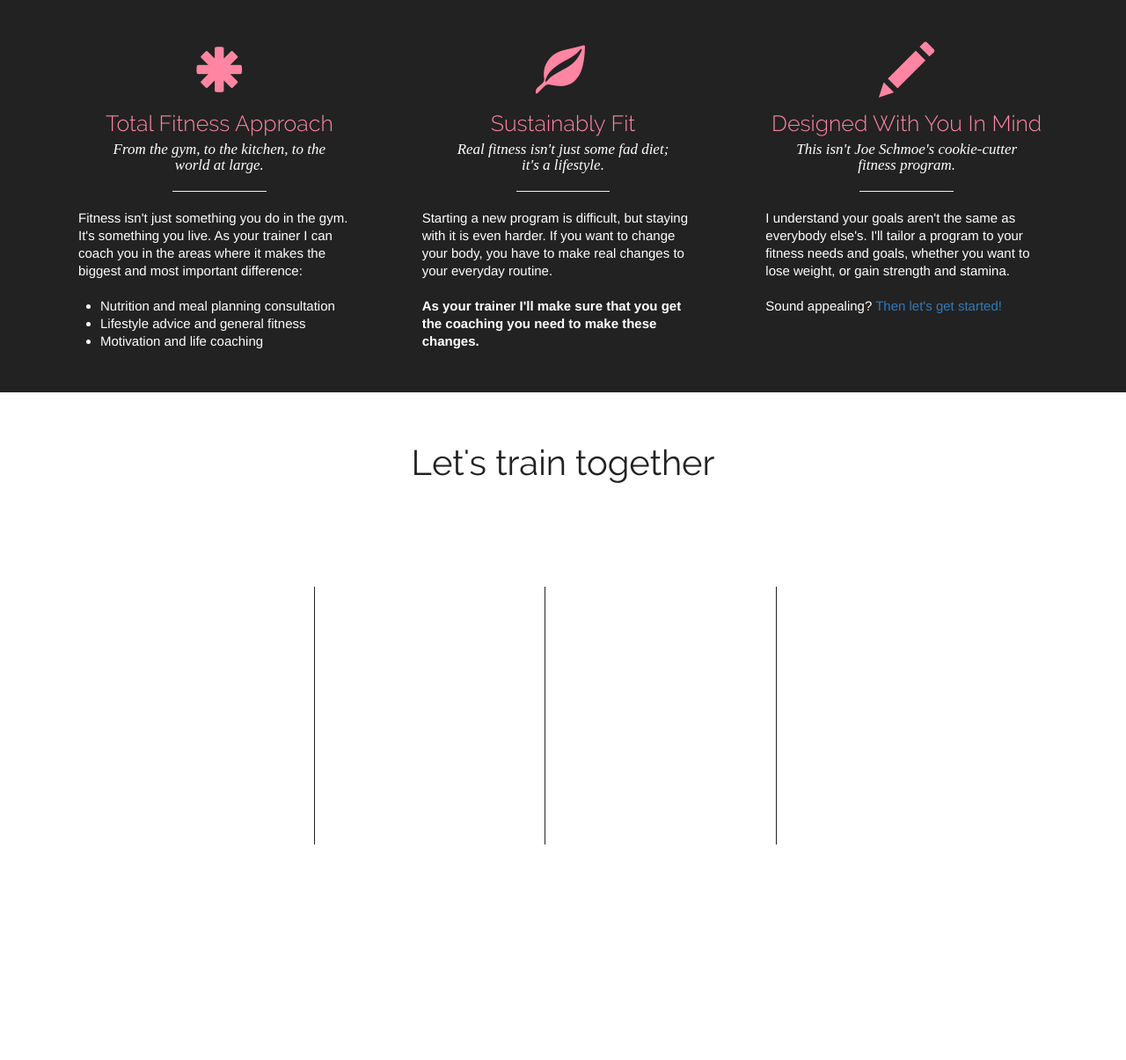
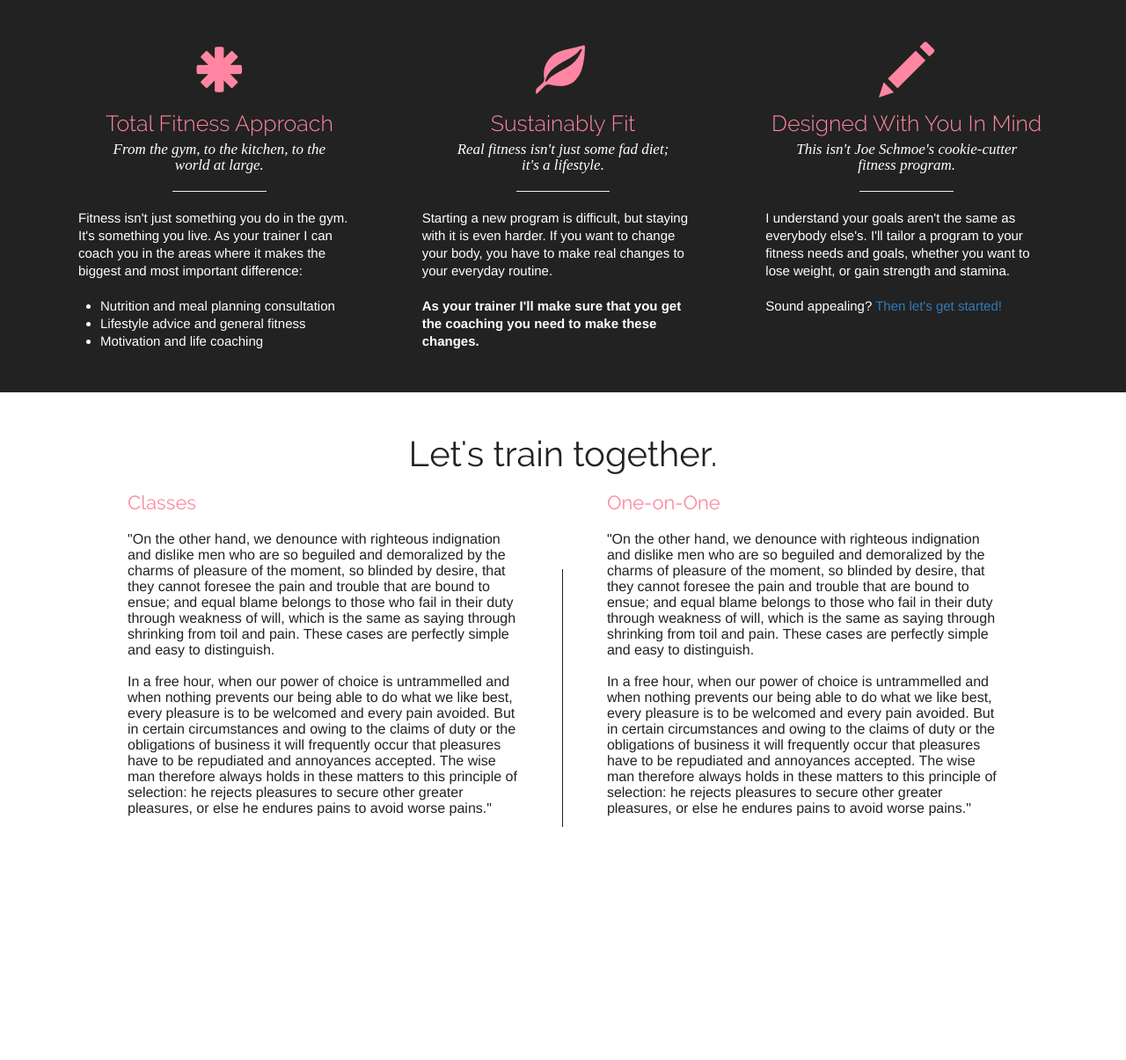
Before and after one commit to mkuchen/djaleo, a Django app: page /cath/ in a window 1280 px wide. Shown: the part 753-1958 px from the top of the page at 88% size. Run offline with Django 3.2, Linux system fonts and the light colour scheme; some libraries are stand-ins or nearby versions.

Commit message:
reintroduced basic layout for about 2 section

```diff
--- a/djaleo/static/css/info/cathie_home.css
+++ b/djaleo/static/css/info/cathie_home.css
@@ -107,21 +107,21 @@ div.slideshow-container div.container div.logos-block {
 	padding: 15px 30px;
 }
 
-div.slideshow-container div.container div.logos-block img {
+div.slideshow-container div.container div.logos-block a img {
 	height: 50%;
 	margin-top: 22px;
 	float: right;
 }
 
-div.logos-block img:nth-child(1) {
+div.logos-block a:nth-child(1) img {
 	margin-right: 15px;
 }
 
-div.logos-block img:nth-child(2) {
+div.logos-block a:nth-child(2) img {
 	margin-right: 66px;
 }
 
-div.logos-block img:nth-child(3) {
+div.logos-block a:nth-child(3) img {
 	margin-right: 57px;
 	height: 65%!important;
 	margin-top: 14px!important;
@@ -360,7 +360,6 @@ div.about-2 div.about-2-inner > div {
 }
 
 div.about-2 div.about-2-inner div.about-top {
-	height: 80px;
 	width: 100%;
 }
 
@@ -368,13 +367,29 @@ div.about-2 div.about-2-inner div.about-top h1 {
 	font-family: RalewayRegular,'Helvetica',Arial,"sans-serif";
 	color: #222;
 	font-size: 40px;
-	line-height: 80px;
+	line-height: 60px;
 	text-align: center;
 }
 
 div.about-2 div.about-2-inner div.about-2-col {
-	width: 24%;
 	height: 400px;
+	width: 49.9%;
+	padding: 10px 50px;
+}
+
+div.about-2-col h3 {
+	font-size: 22px;
+	line-height: 30px;
+	font-family: RalewayRegular,'Helvetica',Arial,"sans-serif";
+	color: #ff85a2;
+}
+
+div.about-2-col p {
+	font-size: 16px;
+	line-height: 18px;
+	color: #222;
+	font-family: 'Helvetica',Arial,"sans-serif";
+	margin-top: 18px;
 }
 /* end */
 
--- a/templates/info/cathie_home.html
+++ b/templates/info/cathie_home.html
@@ -18,9 +18,19 @@
 					<a href="#" rel="button" class="btn btn-lg col-xs-12 col-sm-5 col-md-4">Schedule your free consultation <span class="glyphicon glyphicon-flag"></span></a>
 				</div>
 				<div class="logos-block">
-					<img src="{% static 'img/logo-afaa.gif' %}" width="" height="">
-					<img src="{% static 'img/zumba-logo.png' %}" width="" height="">
-					<img src="{% static 'img/trx-logo.png' %}" width="" height="">
+
+					<a href="http://www.afaa.com/">
+						<img src="{% static 'img/logo-afaa.gif' %}" width="" height="">
+					</a>
+
+					<a href="http://www.zumba.com/en-US">
+						<img src="{% static 'img/zumba-logo.png' %}" width="" height="">
+					</a>
+
+					<a href="https://www.trxtraining.com/">
+						<img src="{% static 'img/trx-logo.png' %}" width="" height="">
+					</a>
+
 				</div>
 			</div>
 			<!--
@@ -132,30 +142,32 @@
 		<div class="about-2">
 			<div class="container about-2-inner">
 				<div class="about-top">
-					<h1> Let's train together </h1>
+					<h1> Let's train together. </h1>
 				</div>
 
-				<div class="about-2-col col-md-3">
-
+				<div class="about-2-col col-md-6">
+					<h3> Classes </h3>
+					<p>
+						"On the other hand, we denounce with righteous indignation and dislike men who are so beguiled and demoralized by the charms of pleasure of the moment, so blinded by desire, that they cannot foresee the pain and trouble that are bound to ensue; and equal blame belongs to those who fail in their duty through weakness of will, which is the same as saying through shrinking from toil and pain. These cases are perfectly simple and easy to distinguish.
+					</p>
+					<p>
+						In a free hour, when our power of choice is untrammelled and when nothing prevents our being able to do what we like best, every pleasure is to be welcomed and every pain avoided. But in certain circumstances and owing to the claims of duty or the obligations of business it will frequently occur that pleasures have to be repudiated and annoyances accepted. The wise man therefore always holds in these matters to this principle of selection: he rejects pleasures to secure other greater pleasures, or else he endures pains to avoid worse pains."
+					</p>
 				</div>
 
 				<div class="divider"></div>
 
-				<div class="about-2-col col-md-3">
+				<div class="about-2-col col-md-6">
+					<h3> One-on-One </h3>
+					<p>
+						"On the other hand, we denounce with righteous indignation and dislike men who are so beguiled and demoralized by the charms of pleasure of the moment, so blinded by desire, that they cannot foresee the pain and trouble that are bound to ensue; and equal blame belongs to those who fail in their duty through weakness of will, which is the same as saying through shrinking from toil and pain. These cases are perfectly simple and easy to distinguish.
+					</p>
+					<p>
+						In a free hour, when our power of choice is untrammelled and when nothing prevents our being able to do what we like best, every pleasure is to be welcomed and every pain avoided. But in certain circumstances and owing to the claims of duty or the obligations of business it will frequently occur that pleasures have to be repudiated and annoyances accepted. The wise man therefore always holds in these matters to this principle of selection: he rejects pleasures to secure other greater pleasures, or else he endures pains to avoid worse pains."
+					</p>
 
 				</div>
 
-				<div class="divider"></div>
-
-				<div class="about-2-col col-md-3">
-
-				</div>
-
-				<div class="divider"></div>
-
-				<div class="about-2-col col-md-3">
-
-				</div>
 
 			</div>
 		</div>
```
